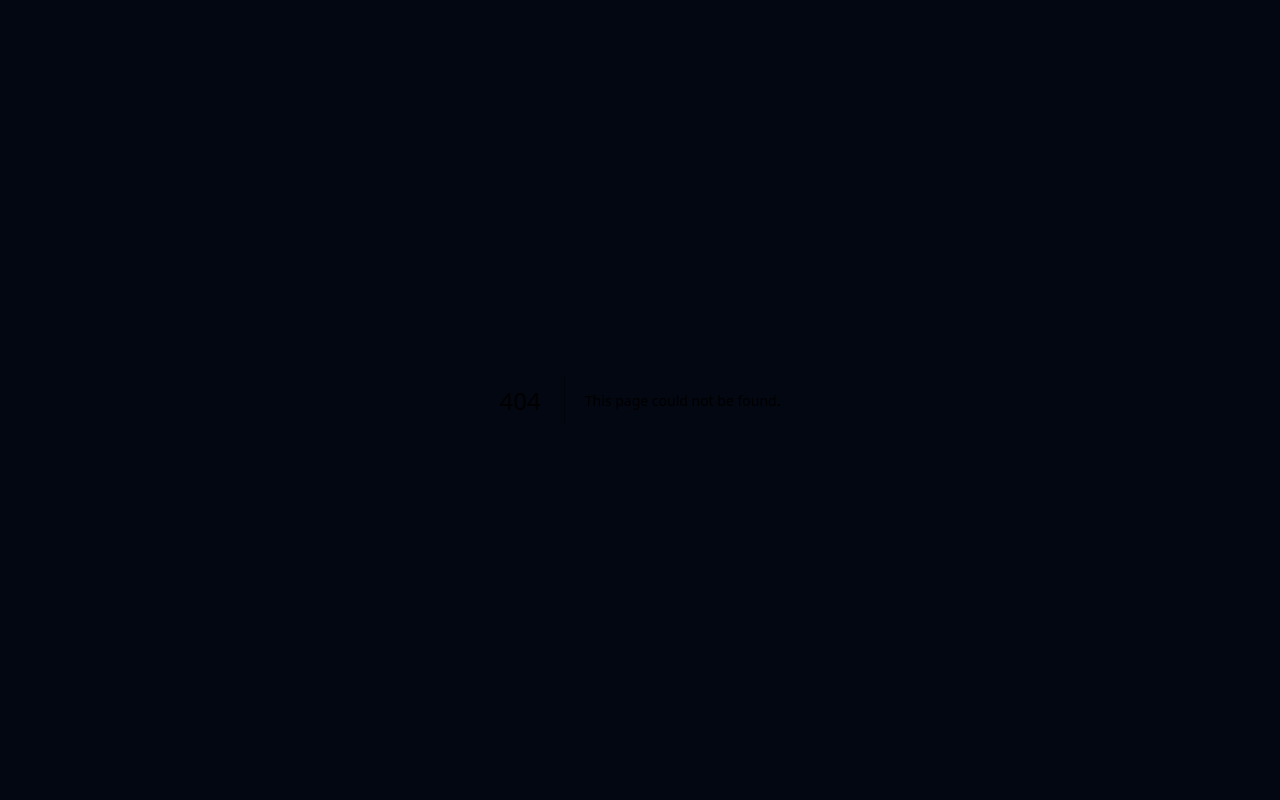
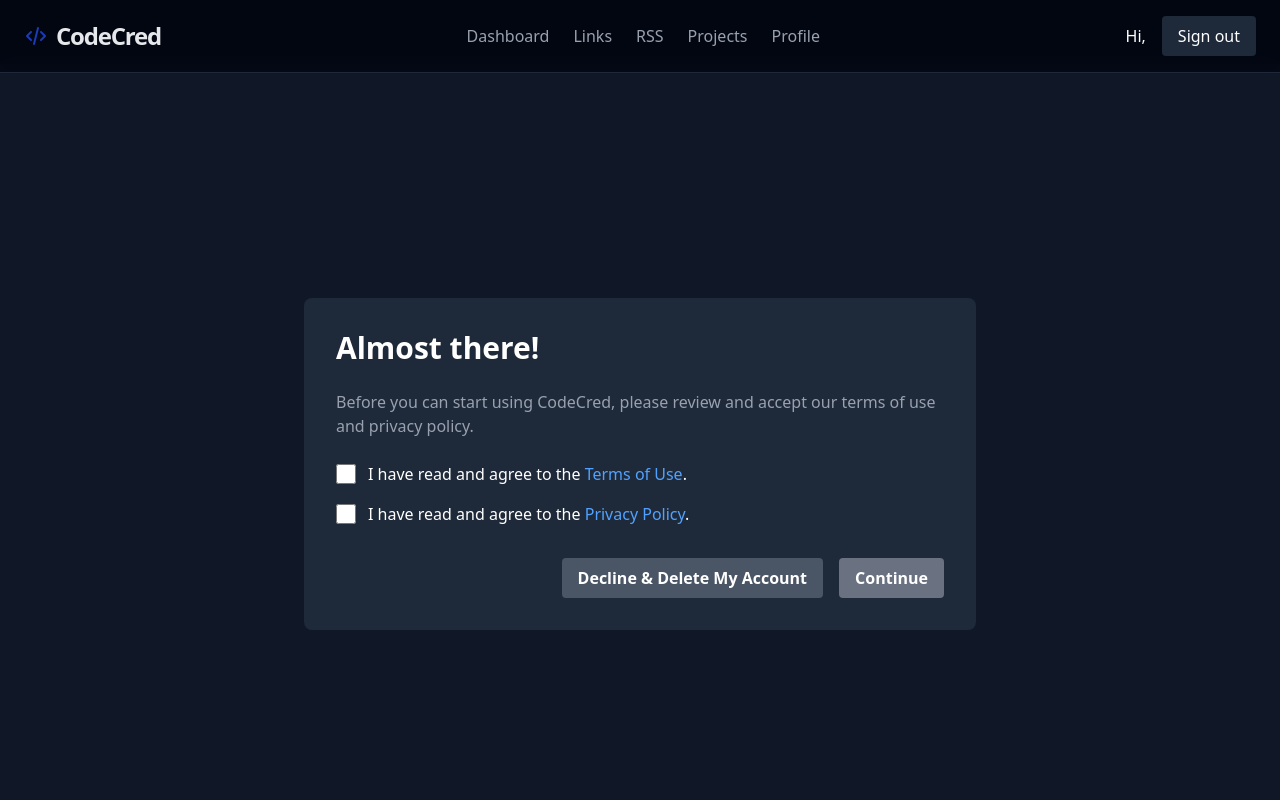
Before and after one commit to marcelhaerle/codecred, a Next.js app: page /auth/agreement in a window 1280 px wide. Before the commit this address had no page. Shown: the top 800 px of the page. Built offline with nearby package versions, Linux system fonts and the light colour scheme; no server answers.

Commit message:
feat: implement user agreement acceptance and privacy policy handling

```diff
--- /dev/null
+++ b/src/app/api/auth/accept-agreement/route.ts
@@ -0,0 +1,21 @@
+import { getServerSession } from "next-auth/next";
+import { authOptions } from "@/lib/auth";
+import { NextResponse } from "next/server";
+import { PrismaClient } from "@/generated/prisma";
+
+const prisma = new PrismaClient();
+
+export async function POST() {
+  const session = await getServerSession(authOptions);
+
+  if (!session?.user?.id) {
+    return new NextResponse("Unauthorized", { status: 401 });
+  }
+
+  await prisma.user.update({
+    where: { id: session.user.id },
+    data: { termsAccepted: true, privacyPolicyAccepted: true },
+  });
+
+  return new NextResponse("OK", { status: 200 });
+}
--- /dev/null
+++ b/src/app/api/auth/decline-agreement/route.ts
@@ -0,0 +1,20 @@
+import { getServerSession } from "next-auth/next";
+import { authOptions } from "@/lib/auth";
+import { NextResponse } from "next/server";
+import { PrismaClient } from "@/generated/prisma";
+
+const prisma = new PrismaClient();
+
+export async function POST() {
+  const session = await getServerSession(authOptions);
+
+  if (!session?.user?.id) {
+    return new NextResponse("Unauthorized", { status: 401 });
+  }
+
+  await prisma.user.delete({
+    where: { id: session.user.id },
+  });
+
+  return new NextResponse("OK", { status: 200 });
+}
--- /dev/null
+++ b/src/app/auth/agreement/page.tsx
@@ -0,0 +1,90 @@
+"use client";
+
+import { useState } from 'react';
+import { useRouter } from 'next/navigation';
+import { signOut } from 'next-auth/react';
+
+export default function AgreementPage() {
+  const [termsAccepted, setTermsAccepted] = useState(false);
+  const [privacyPolicyAccepted, setPrivacyPolicyAccepted] = useState(false);
+  const router = useRouter();
+
+  const handleContinue = async () => {
+    if (termsAccepted && privacyPolicyAccepted) {
+      try {
+        const res = await fetch('/api/auth/accept-agreement', {
+          method: 'POST',
+        });
+        if (res.ok) {
+          router.push('/auth/dashboard');
+        } else {
+          console.error('Failed to accept agreement');
+        }
+      } catch (error) {
+        console.error('Failed to accept agreement', error);
+      }
+    }
+  };
+
+  const handleDecline = async () => {
+    try {
+      await fetch('/api/auth/decline-agreement', {
+        method: 'POST',
+      });
+    } catch (error) {
+      console.error('Failed to decline agreement', error);
+    } finally {
+      signOut({ callbackUrl: '/' });
+    }
+  };
+
+  return (
+    <div className="min-h-screen bg-gray-900 text-white flex flex-col justify-center items-center">
+      <div className="bg-gray-800 rounded-lg p-8 max-w-2xl w-full">
+        <h1 className="text-3xl font-bold mb-6">Almost there!</h1>
+        <p className="text-gray-400 mb-6">Before you can start using CodeCred, please review and accept our terms of use and privacy policy.</p>
+
+        <div className="space-y-4">
+          <div>
+            <label className="flex items-center">
+              <input
+                type="checkbox"
+                className="form-checkbox h-5 w-5 text-blue-600 bg-gray-700 border-gray-600 rounded focus:ring-blue-500"
+                checked={termsAccepted}
+                onChange={() => setTermsAccepted(!termsAccepted)}
+              />
+              <span className="ml-3">I have read and agree to the <a href="/terms-of-use" target="_blank" rel="noopener noreferrer" className="text-blue-400 hover:underline">Terms of Use</a>.</span>
+            </label>
+          </div>
+          <div>
+            <label className="flex items-center">
+              <input
+                type="checkbox"
+                className="form-checkbox h-5 w-5 text-blue-600 bg-gray-700 border-gray-600 rounded focus:ring-blue-500"
+                checked={privacyPolicyAccepted}
+                onChange={() => setPrivacyPolicyAccepted(!privacyPolicyAccepted)}
+              />
+              <span className="ml-3">I have read and agree to the <a href="/privacy-policy" target="_blank" rel="noopener noreferrer" className="text-blue-400 hover:underline">Privacy Policy</a>.</span>
+            </label>
+          </div>
+        </div>
+
+        <div className="mt-8 flex justify-end gap-4">
+          <button
+            onClick={handleDecline}
+            className="bg-gray-600 hover:bg-gray-500 text-white font-bold py-2 px-4 rounded"
+          >
+            Decline & Delete My Account
+          </button>
+          <button
+            onClick={handleContinue}
+            disabled={!termsAccepted || !privacyPolicyAccepted}
+            className="bg-blue-600 hover:bg-blue-500 text-white font-bold py-2 px-4 rounded disabled:bg-gray-500 disabled:cursor-not-allowed"
+          >
+            Continue
+          </button>
+        </div>
+      </div>
+    </div>
+  );
+}
--- a/src/app/auth/dashboard/page.tsx
+++ b/src/app/auth/dashboard/page.tsx
@@ -1,11 +1,24 @@
 import Dashboard from "@/components/Dashboard";
 import DashboardFallback from "@/components/DashboardFallback";
-import { authOptions } from "@/lib/auth";
+import { authOptions, getCurrentUser } from "@/lib/auth";
 import { getProfile } from "@/lib/profile";
 import { getServerSession } from "next-auth";
+import { redirect } from "next/navigation";
 import { Suspense } from "react";
 
 export default async function DashboardPage() {
+  const isSaas = process.env.NEXT_PUBLIC_IS_SAAS_VERSION === "true";
+
+  const user = await getCurrentUser();
+
+  if (!user) {
+    return redirect("/");
+  }
+
+  if (isSaas && (!user.privacyPolicyAccepted || !user.termsAccepted)) {
+    return redirect("/auth/agreement");
+  }
+
   const session = await getServerSession(authOptions);
   const profile = await getProfile(session?.user?.username || "");
 
--- a/src/app/auth/links/page.tsx
+++ b/src/app/auth/links/page.tsx
@@ -1,10 +1,24 @@
 
 import { LinksEditor } from "@/components/LinksEditor";
 import LinksEditorFallback from "@/components/LinksEditorFallback";
+import { getCurrentUser } from "@/lib/auth";
 import { getLinks } from "@/lib/links";
+import { redirect } from "next/navigation";
 import { Suspense } from "react";
 
 export default async function LinksPage() {
+  const isSaas = process.env.NEXT_PUBLIC_IS_SAAS_VERSION === "true";
+
+  const user = await getCurrentUser();
+
+  if (!user) {
+    return redirect("/");
+  }
+
+  if (isSaas && (!user.privacyPolicyAccepted || !user.termsAccepted)) {
+    return redirect("/auth/agreement");
+  }
+
   const links = await getLinks();
 
   return (
--- a/src/app/auth/projects/page.tsx
+++ b/src/app/auth/projects/page.tsx
@@ -1,9 +1,23 @@
 import ProjectShowcaseEditor from "@/components/ProjectShowcaseEditor";
 import ProjectShowcaseEditorFallback from "@/components/ProjectShowcaseEditorFallback";
+import { getCurrentUser } from "@/lib/auth";
 import { getProjects } from "@/lib/projects";
+import { redirect } from "next/navigation";
 import { Suspense } from "react";
 
 export default async function ProjectsPage() {
+  const isSaas = process.env.NEXT_PUBLIC_IS_SAAS_VERSION === "true";
+
+  const user = await getCurrentUser();
+
+  if (!user) {
+    return redirect("/");
+  }
+
+  if (isSaas && (!user.privacyPolicyAccepted || !user.termsAccepted)) {
+    return redirect("/auth/agreement");
+  }
+
   const projects = await getProjects();
 
   return (
--- a/src/app/auth/rss/page.tsx
+++ b/src/app/auth/rss/page.tsx
@@ -1,8 +1,22 @@
 import RssFeedManager from "@/components/RssFeedManager";
 import RssFeedManagerFallback from "@/components/RssFeedManagerFallback";
+import { getCurrentUser } from "@/lib/auth";
+import { redirect } from "next/navigation";
 import { Suspense } from "react";
 
 export default async function RssPage() {
+  const isSaas = process.env.NEXT_PUBLIC_IS_SAAS_VERSION === "true";
+
+  const user = await getCurrentUser();
+
+  if (!user) {
+    return redirect("/");
+  }
+
+  if (isSaas && (!user.privacyPolicyAccepted || !user.termsAccepted)) {
+    return redirect("/auth/agreement");
+  }
+
   return (
     <div className="max-w-6xl mx-auto py-12">
       <h1 className="text-4xl font-bold mb-8">Your RSS Feeds</h1>
--- a/src/lib/auth.ts
+++ b/src/lib/auth.ts
@@ -1,8 +1,9 @@
-import { AuthOptions } from "next-auth";
+import { AuthOptions, getServerSession } from "next-auth";
 import GithubProvider from "next-auth/providers/github";
 import { PrismaAdapter } from '@next-auth/prisma-adapter';
 import { prisma } from '@/lib/prisma';
 import { githubDarkTheme } from "./themes";
+import { User } from "@/generated/prisma";
 
 export const authOptions: AuthOptions = {
   adapter: PrismaAdapter(prisma),
@@ -52,3 +53,17 @@
   },
   secret: process.env.NEXTAUTH_SECRET,
 }
+
+export async function getCurrentUser(): Promise<User | null> {
+  const session = await getServerSession(authOptions);
+
+  if (!session?.user) {
+    return null;
+  }
+
+  const user = await prisma.user.findUnique({
+    where: { id: session.user.id },
+  });
+
+  return user;
+}
```
Also changed, not shown: 2 other files (tests, documents, lock files or other folders).
